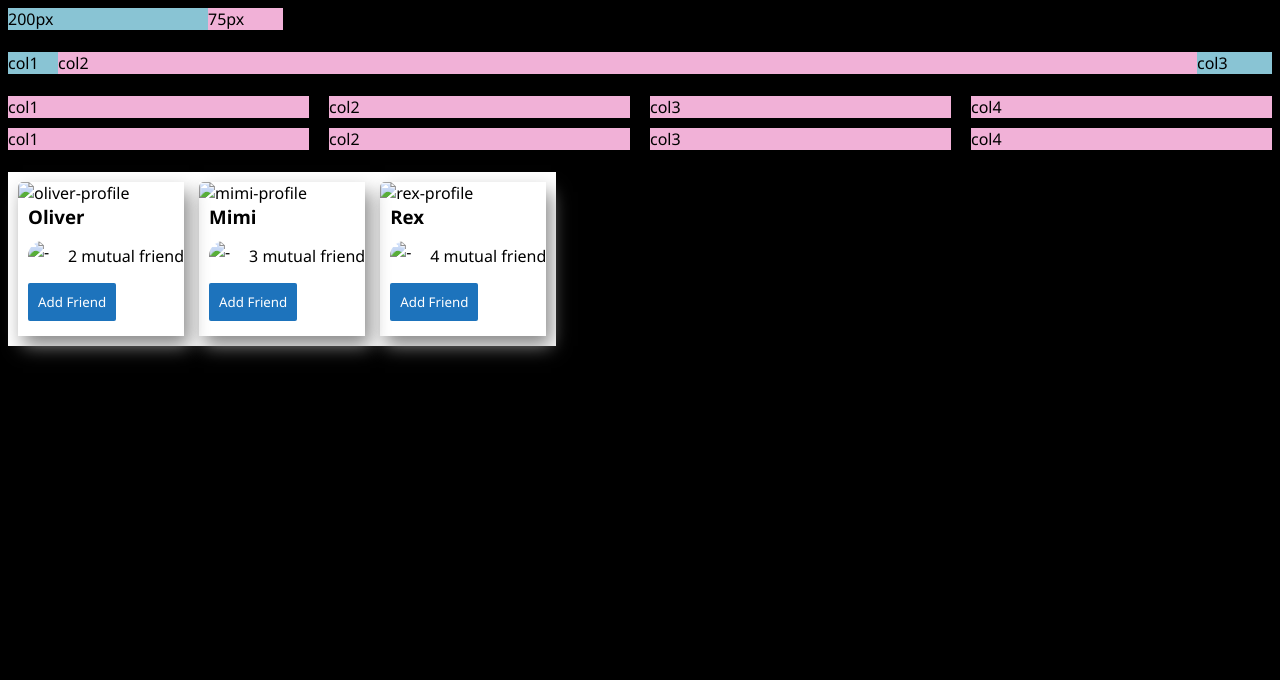
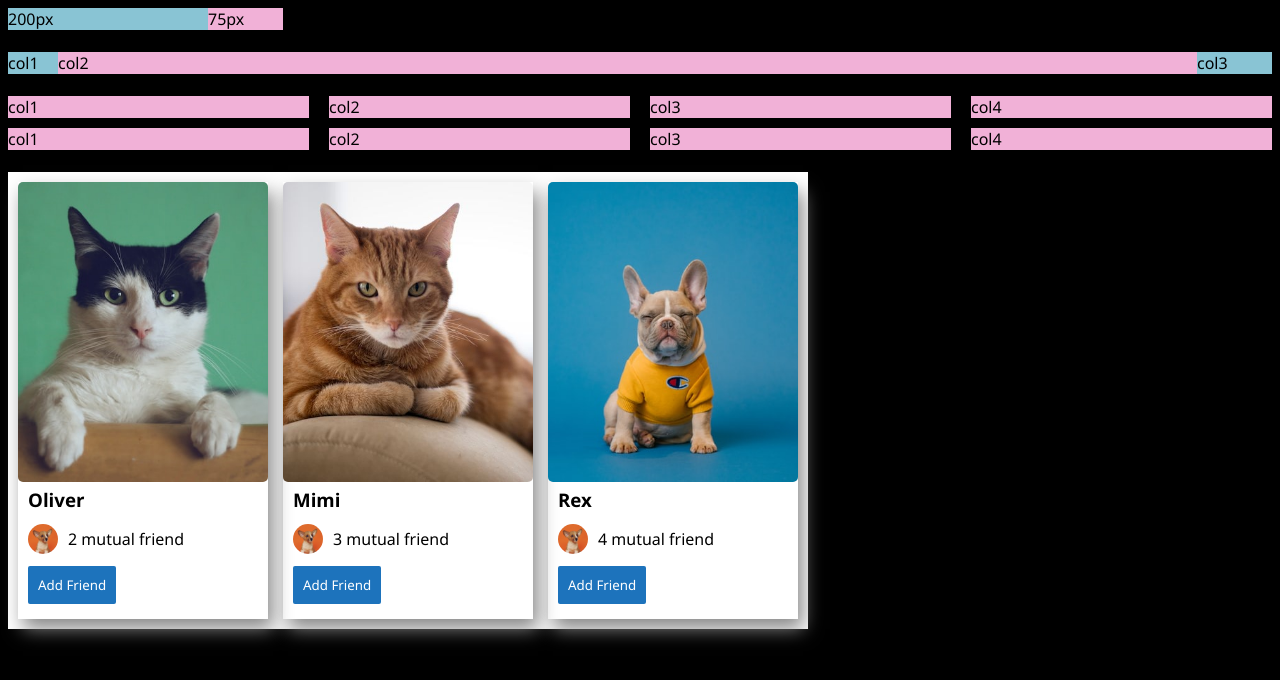
Before and after one commit to JohnmarkContreras/Lab8, a plain HTML site: page index.html in a window 1280 px wide. Drawn offline with Linux system fonts and the light colour scheme.

Commit message:
Update index.html
removing img folder

```diff
--- a/index.html
+++ b/index.html
@@ -146,11 +146,11 @@
 
     <div class="pet-profile">
         <div class="oliver">
-            <img src="./img/cat.jpg" alt="oliver-profile">
+            <img src="./cat.jpg" alt="oliver-profile">
                 <div class="mutual-friend">
                     <h3>Oliver</h3>
                     <div class="flex">
-                        <img src="./img/dog2.jpg" alt="-mutual-friend">
+                        <img src="./dog2.jpg" alt="-mutual-friend">
                         <p>2 mutual friend</p>
                     </div>
                 </div>
@@ -162,11 +162,11 @@
 
     <div class="pet-profile">
         <div class="mimi">
-            <img src="./img/cat1.jpg" alt="mimi-profile">
+            <img src="./cat1.jpg" alt="mimi-profile">
                 <div class="mutual-friend">
                     <h3>Mimi</h3>
                     <div class="flex">
-                        <img src="./img/dog2.jpg" alt="-mutual-friend">
+                        <img src="./dog2.jpg" alt="-mutual-friend">
                         <p>3 mutual friend</p>
                     </div>
                 </div>
@@ -178,11 +178,11 @@
 
     <div class="pet-profile">
         <div class="rex">
-            <img src="./img/dog.jpg" alt="rex-profile">
+            <img src="./dog.jpg" alt="rex-profile">
             <div class="mutual-friend">
                 <h3>Rex</h3>
                 <div class="flex">
-                    <img src="./img/dog2.jpg" alt="-mutual-friend">
+                    <img src="./dog2.jpg" alt="-mutual-friend">
                     <p>4 mutual friend</p>
                 </div>
             </div>
```
